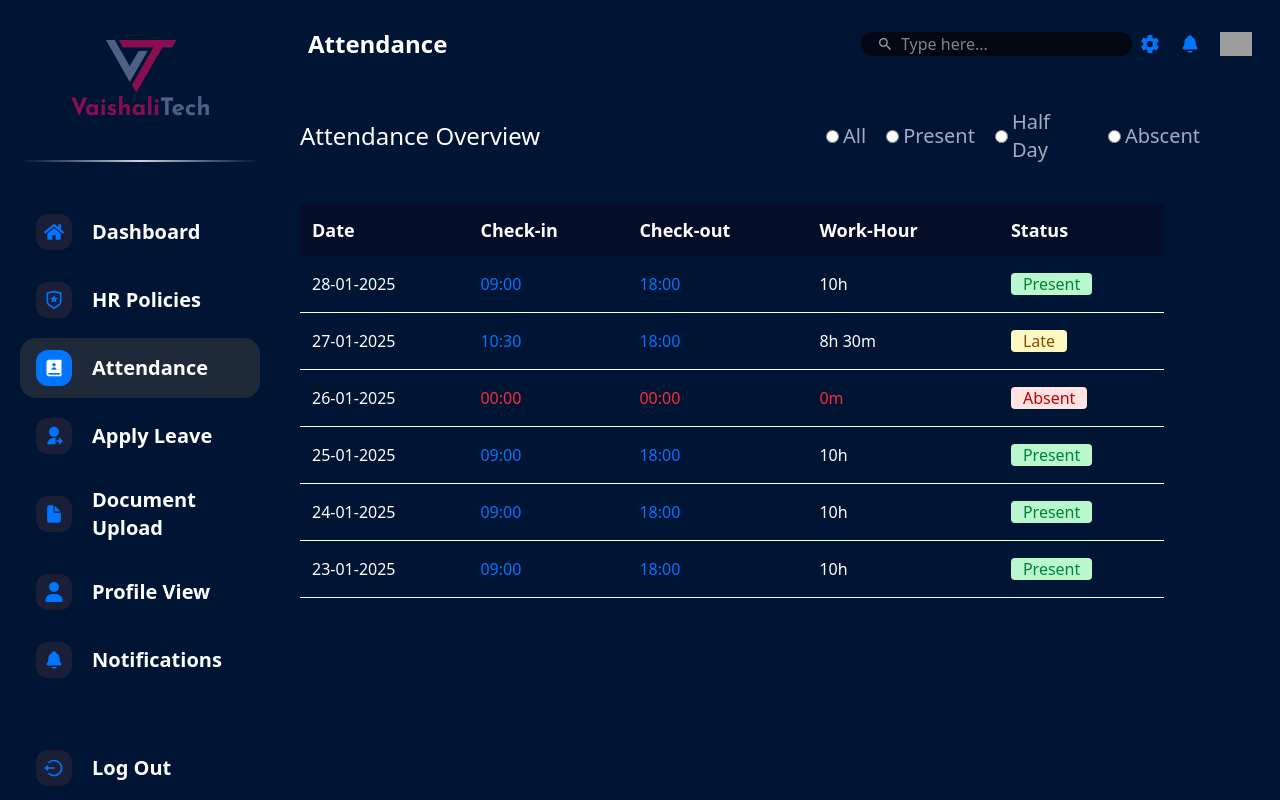
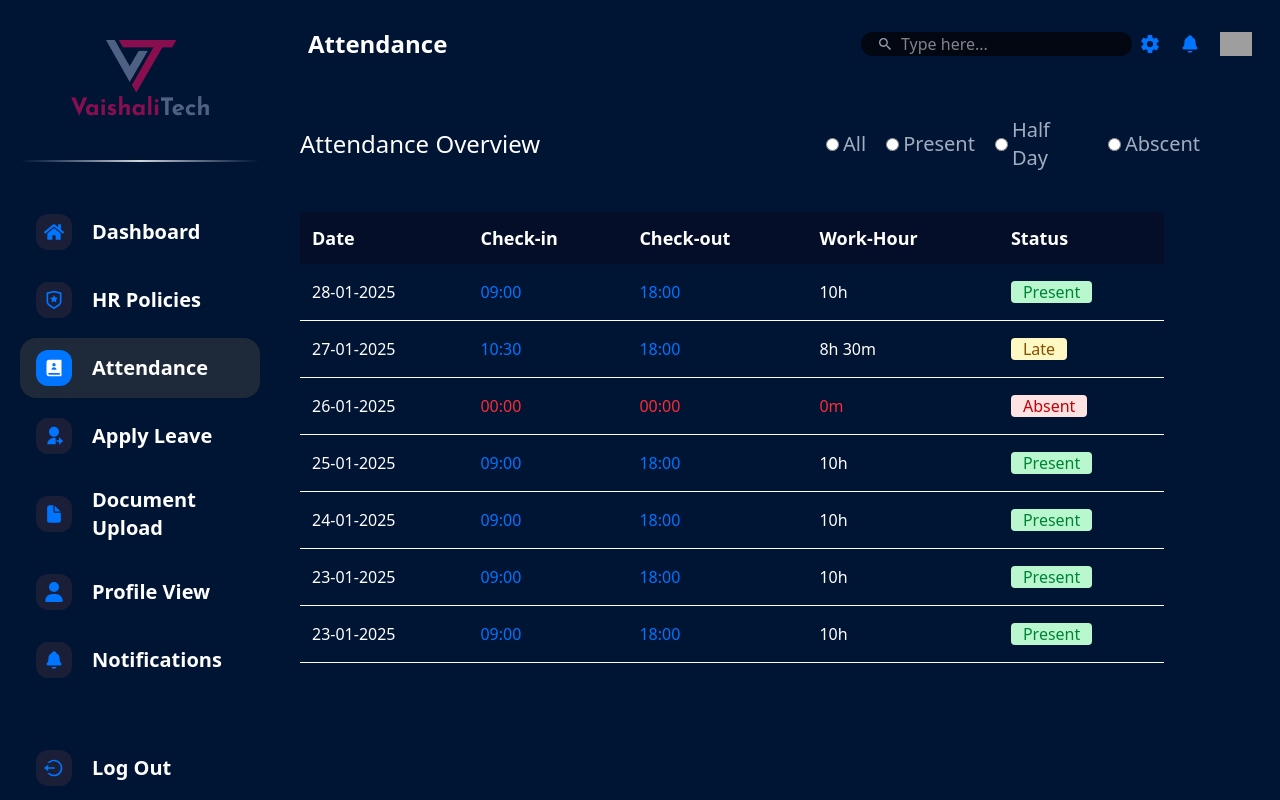
Before and after one commit to ankitWork2001/management, a React (Vite) app: page /employee/attendance in a window 1280 px wide. Built offline with nearby package versions, Linux system fonts and the light colour scheme; grey boxes are pictures that could not be loaded.

Commit message:
do changes in Attendance page

```diff
--- a/src/pages/Employee/Attendance.jsx
+++ b/src/pages/Employee/Attendance.jsx
@@ -42,7 +42,42 @@ const attendanceData = [
     checkOut: "18:00",
     workHour: "10h",
     status: "Present"
-  }
+  },
+  {
+    date: "23-01-2025",
+    checkIn: "09:00",
+    checkOut: "18:00",
+    workHour: "10h",
+    status: "Present"
+  },
+  {
+    date: "23-01-2025",
+    checkIn: "09:00",
+    checkOut: "18:00",
+    workHour: "10h",
+    status: "Present"
+  },
+  {
+    date: "23-01-2025",
+    checkIn: "09:00",
+    checkOut: "18:00",
+    workHour: "10h",
+    status: "Present"
+  },
+  {
+    date: "23-01-2025",
+    checkIn: "09:00",
+    checkOut: "18:00",
+    workHour: "10h",
+    status: "Present"
+  },
+  {
+    date: "25-01-2025",
+    checkIn: "09:00",
+    checkOut: "18:00",
+    workHour: "10h",
+    status: "Present"
+  },
 ];
 
 function Attendance() {
@@ -54,7 +89,7 @@ function Attendance() {
      setTableData(showData === 'All' ? attendanceData : filterData)
   },[showData])
   return (
-    <div>
+    <div className='mt-7 mb-10'>
       <div className='flex md:justify-between flex-col md:flex-row items-center gap-5 mt-5'>
         <h1 className='text-2xl'>Attendance Overview</h1>
         <div className='flex gap-5 md:pr-15 '>
@@ -77,7 +112,7 @@ function Attendance() {
         </div>
       </div>
 
-      <div className='mt-10 scrollbar  overflow-y-scroll'>
+      <div className='mt-10 scrollbar h-[57vh] overflow-y-scroll'>
         <table className='md:w-[90%] text-left'>
           <thead className='bg-[#050E28]'>
             <tr>
```
